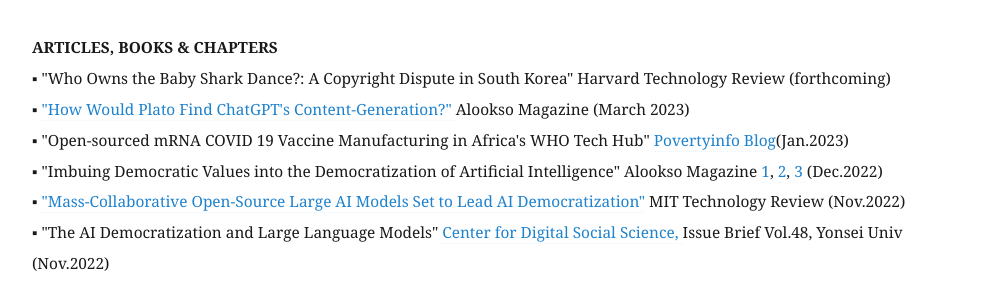
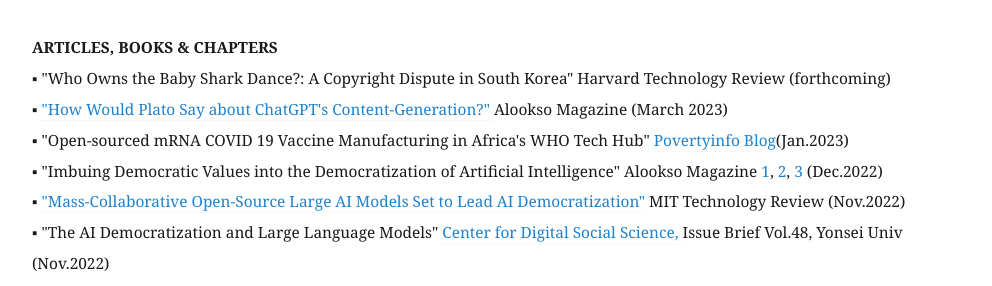
Before and after one commit to eunchangchoi/eunchangchoi.github.io, a Jekyll site: the page built from index.md, in a window 1280 px wide and 900 px high, scrolled down 2051 px. Shown: the part 161-447 px from the top of the window, without its empty margins (68-1060 px from the left). Built offline with Jekyll 4.4.1, drawn with Linux system fonts in a browser that asks for light colours.

Commit message:
Update index.md

```diff
--- a/index.md
+++ b/index.md
@@ -36,7 +36,7 @@
 <br>
  <strong> ARTICLES, BOOKS & CHAPTERS </strong> <br>
 ▪ "Who Owns the Baby Shark Dance?: A Copyright Dispute in South Korea" Harvard Technology Review (forthcoming) <br>
-▪ <a href="https://alook.so/posts/54t4woG">"How Would Plato Find ChatGPT's Content-Generation?" </a> Alookso Magazine (March 2023) <br>
+▪ <a href="https://alook.so/posts/54t4woG">"How Would Plato Say about ChatGPT's Content-Generation?" </a> Alookso Magazine (March 2023) <br>
 ▪ "Open-sourced mRNA COVID 19 Vaccine Manufacturing in Africa's WHO Tech Hub" <a href="https://blog.naver.com/gp3project/222993202700"> Povertyinfo Blog</a>(Jan.2023) <br>
 ▪ "Imbuing Democratic Values into the Democratization of Artificial Intelligence" Alookso Magazine <a href="https://alook.so/posts/q1tpJvM">1</a>, <a href="https://alook.so/posts/mbtE1zy"> 2</a>, <a href="https://alook.so/posts/KmtBEro">3 </a> (Dec.2022) <br>
 ▪ <a href="https://www.technologyreview.kr/ai-%eb%af%bc%ec%a3%bc%ed%99%94%eb%a5%bc-%ec%9d%b4%eb%81%84%eb%8a%94-%eb%8c%80%ea%b7%9c%eb%aa%a8-%ed%98%91%ec%97%85-ai-%eb%aa%a8%eb%8d%b8/"> "Mass-Collaborative Open-Source Large AI Models Set to Lead AI Democratization"</a> MIT Technology Review (Nov.2022) <br>
```
